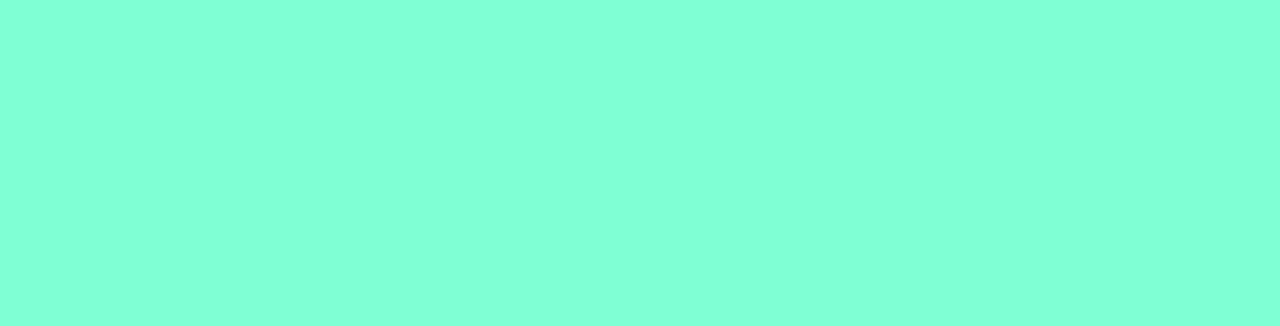
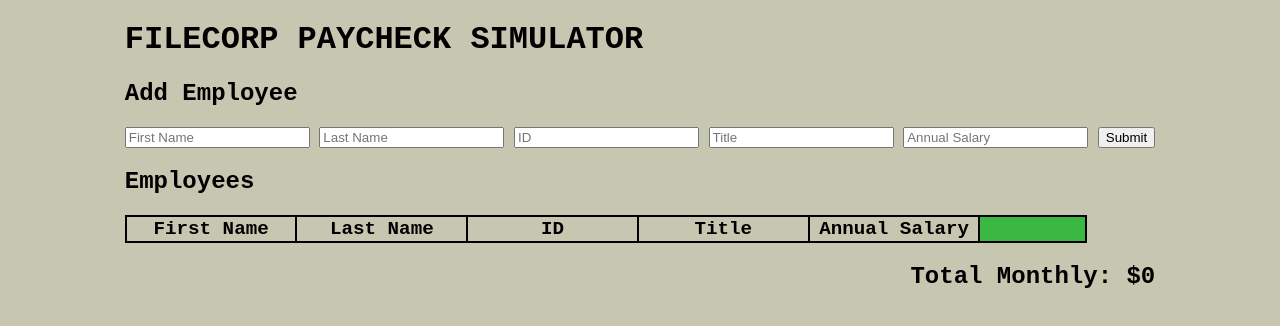
Before and after one commit to jmicko/jquery-salary-calculator, a plain HTML site: page index.html in a window 1280 px wide. Drawn offline with Linux system fonts and the light colour scheme; a web font is replaced by a local one.

Commit message:
monthly total updates when new emplyoee added

```diff
--- a/client.js
+++ b/client.js
@@ -1,7 +1,39 @@
 console.log('ready');
 
 $(document).ready(readyNow);
+let totalMonthly = 0
 
 function readyNow() {
     console.log('jQuery connected');
+    $('#submit-button').on('click', submitEmployee);
+    $('main').append(`<h2 id='monthly-total'>Total Monthly: $${totalMonthly}</h2>`)
 }
+
+
+
+function submitEmployee(event) {
+    event.preventDefault();
+    let employee = {
+        firstName: $('#in-first-name').val(),
+        lastName: $('#in-last-name').val(),
+        id: $('#in-id').val(),
+        title: $('#in-title').val(),
+        salary: $('#in-annual-salary').val(),
+    };
+
+    $('.employee-list').append(`
+    <tr>
+    <td>${employee.firstName}</td>
+    <td>${employee.lastName}</td>
+    <td>${employee.id}</td>
+    <td>${employee.title}</td>
+    <td>$${employee.salary}</td>
+    <td><button>Delete</button></td>
+    </tr>
+    `);
+    // change the salary string to a number so we can just add it to the total
+    let salaryNum = Number(employee.salary.replace(',', ''));
+    totalMonthly += salaryNum;
+    $('#monthly-total').text(`Total Monthly: $${totalMonthly}`)
+    console.log(salaryNum, employee.salary);
+}
--- a/index.html
+++ b/index.html
@@ -1,19 +1,49 @@
 <!DOCTYPE html>
 <html lang="en">
+
 <head>
     <meta charset="UTF-8">
     <meta name="viewport" content="width=device-width, initial-scale=1.0">
     <title>Salary Calculator</title>
+    <link href="https://fonts.googleapis.com/css2?family=Syne+Mono&display=swap" rel="stylesheet">
     <link rel="stylesheet" href="style.css">
     <script src="jquery-3.5.1.min.js"></script>
     <script src="client.js"></script>
 </head>
+
 <body>
-    <header>
+    <div class="container">
+        <header>
+            <h1>FILECORP PAYCHECK SIMULATOR</h1>
+        </header>
+        <main>
+            <h2>Add Employee</h2>
+            <form>
+                <input type="text" placeholder="First Name" id="in-first-name">
+                <input type="text" placeholder="Last Name" id="in-last-name">
+                <input type="text" placeholder="ID" id="in-id">
+                <input type="text" placeholder="Title" id="in-title">
+                <input type="text" placeholder="Annual Salary" id="in-annual-salary">
+                <button type="submit" id="submit-button">Submit</button>
+            </form>
+            <h2>Employees</h2>
+            <table>
+                <thead>
+                    <tr>
+                        <th>First Name</th>
+                        <th>Last Name</th>
+                        <th>ID</th>
+                        <th>Title</th>
+                        <th>Annual Salary</th>
+                        <th id="delete-header"><!-- Left blank intentionally --></th>
+                    </tr>
+                </thead>
+                <tbody class="employee-list">
+                    <!-- left blank -->
+                </tbody>
+            </table>
+        </main>
+    </div>
+</body>
 
-    </header>
-    <main>
-
-    </main>
-</body>
 </html>
--- a/style.css
+++ b/style.css
@@ -1,3 +1,47 @@
-body{
-    background-color: aquamarine;
+body {
+    background-color: rgb(199, 199, 177);
+    font-family: 'Syne Mono', monospace;
 }
+
+.container {
+    width: fit-content;
+    margin: auto;
+}
+
+table {
+    border: black 2px solid;
+    /* margin: 0; */
+    border-collapse: collapse;
+}
+
+thead {
+    border: black 2px solid;
+    border-collapse: collapse;
+}
+
+th {
+    border: black 2px solid;
+    border-collapse: collapse;
+    padding: 50px auto;
+    font-size: 1.2em;
+    width: 16%;
+}
+
+tr {
+    border: black 2px solid;
+    border-collapse: collapse;
+}
+
+td {
+    border: black 2px solid;
+    border-collapse: collapse;
+}
+
+#delete-header {
+    width: 10%;
+    background-color: rgb(58, 184, 65);
+}
+
+#monthly-total {
+    float: right;
+}
```
